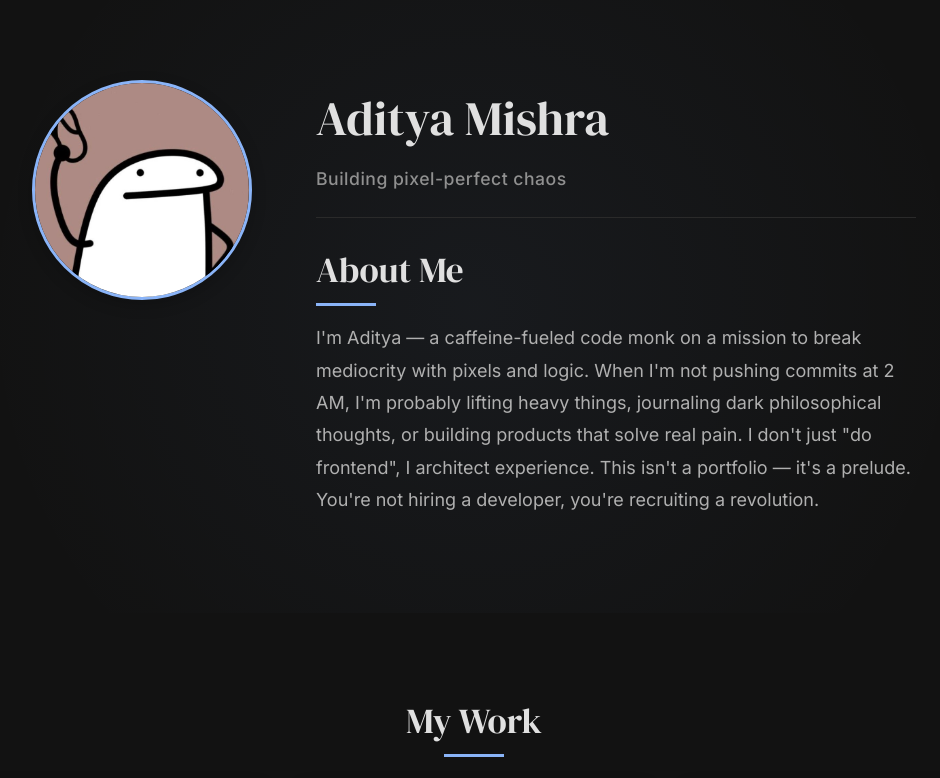
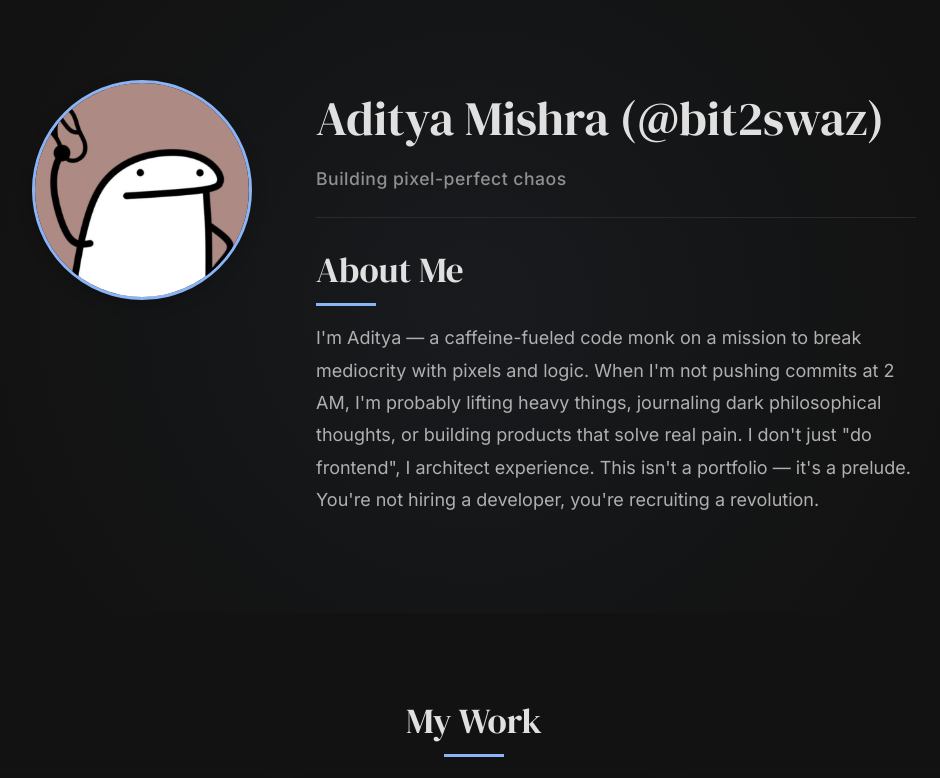
Before and after one commit to bit2swaz/homepage, a plain HTML site: page index.html in a window 1280 px wide. Shown: the top 778 px of the page, without its empty margins (166-1106 px from the left). Drawn offline with Linux system fonts and the light colour scheme; grey boxes are pictures that could not be loaded.

Commit message:
Updated header

```diff
--- a/index.html
+++ b/index.html
@@ -3,7 +3,7 @@
 <head>
     <meta charset="UTF-8">
     <meta name="viewport" content="width=device-width, initial-scale=1.0">
-    <title>Aditya Mishra - Portfolio</title>
+    <title>Aditya Mishra - Homepage</title>
     <link rel="stylesheet" href="styles.css">
     <link rel="preconnect" href="https://fonts.googleapis.com">
     <link rel="preconnect" href="https://fonts.gstatic.com" crossorigin>
@@ -17,7 +17,7 @@
                     <img src="assets/images/bit2swaz-img.jpg" alt="Aditya Mishra">
                 </div>
                 <div class="profile-content">
-                    <h1>Aditya Mishra</h1>
+                    <h1>Aditya Mishra (@bit2swaz)</h1>
                     <p class="title"><span id="typewriter"></span><span class="cursor">|</span></p>
                     <div class="about-me">
                         <h2>About Me</h2>
```
